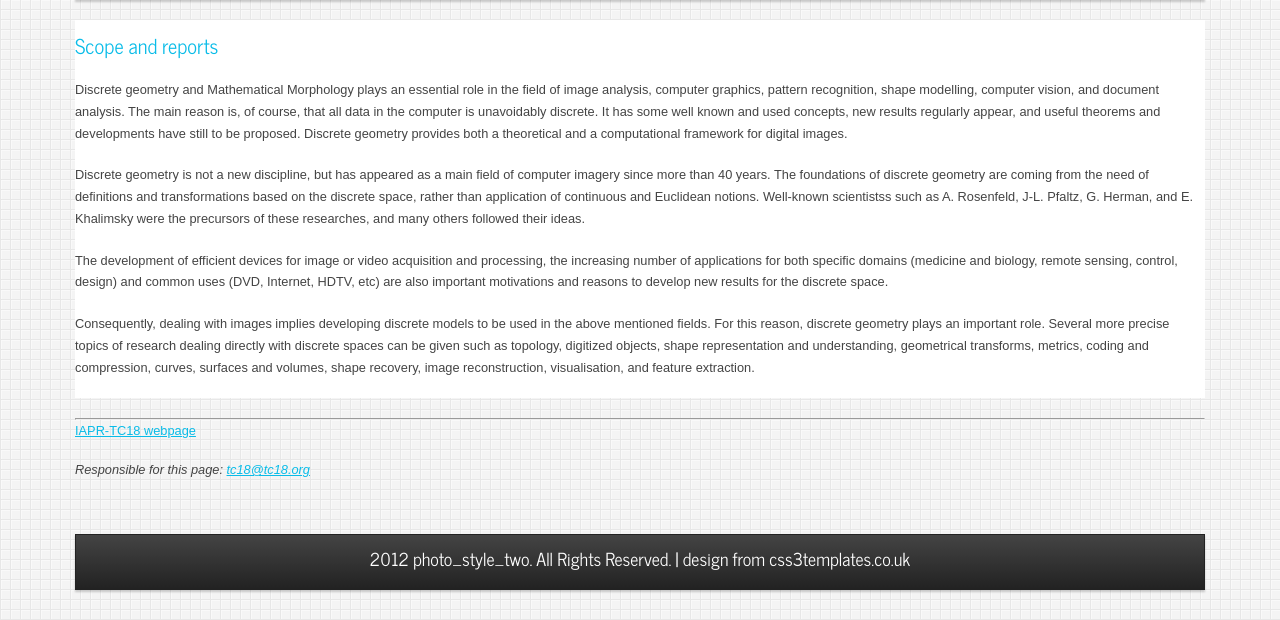
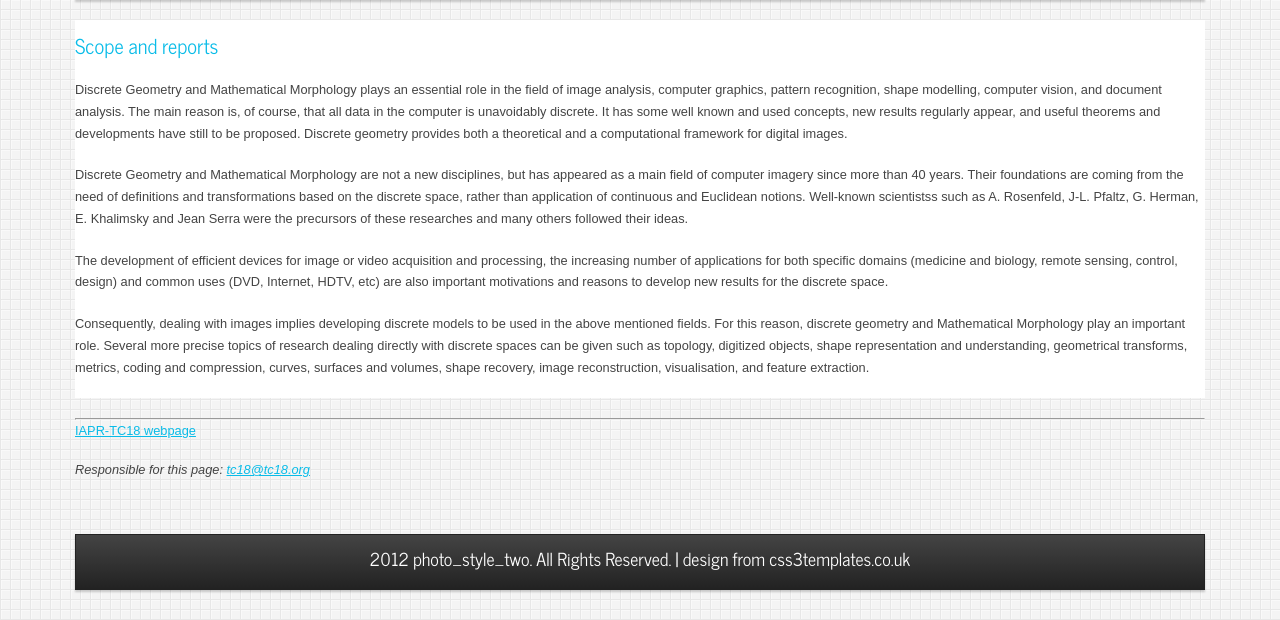
Before and after one commit to TC-18/tc18.org, a PHP site: page /scope.php in a window 1280 px wide. Shown: the part 181-801 px from the top of the page. Run offline with PHP 8.4, Linux system fonts and the light colour scheme.

Commit message:
various edits and add member

```diff
--- a/code_data_set/data_code.php
+++ b/code_data_set/data_code.php
@@ -137,4 +137,5 @@ center</a>: useful links and tools about computational geometry.
 </a>
 
 
-<?php include("http://www.tc18.org/footer.html") ?>
+
+<?php include("/home/tc18/tc18.org/footer.html") ?>
--- a/github.php
+++ /dev/null
@@ -1,4 +0,0 @@
-<?PHP
-     echo `/usr/bin/git pull`;
-
-?>
--- a/org.php
+++ b/org.php
@@ -571,6 +571,12 @@ active role:
 	<td>Grenoble, France</td>
       </tr>
       <tr>
+	<td><a href="http://icube-miv.unistra.fr/fr/index.php/Benoît_Naegel">Benoît Naegel</a></td>
+	<td><a href="http://icube.unistra.fr">ICUBE, Université de Strasbourg</a></td>
+	<td>Strasbourg, France</td>
+      </tr>
+
+      <tr>
 	<td><a href="http://brahms.emu.edu.tr/benedeknagy/">Benedek Nagy</a></td>
 	<td><a href="http://fas.emu.edu.tr/en">Department of Mathematics, Faculty of Arts and Sciences</a></td>
 	<td>North Cyprus</td>
--- a/scope.php
+++ b/scope.php
@@ -5,11 +5,11 @@
       <h2>Scope and reports</h2>
 
     <p>
-      Discrete geometry and Mathematical Morphology plays an essential role in the field of image analysis, computer graphics, pattern recognition, shape modelling, computer vision, and document analysis. The main reason is, of course, that all data in the computer is unavoidably discrete. It has some well known and used concepts, new results regularly appear, and useful theorems and developments have still to be proposed. Discrete geometry provides both a theoretical and a computational framework for digital images.
+      Discrete Geometry and Mathematical Morphology plays an essential role in the field of image analysis, computer graphics, pattern recognition, shape modelling, computer vision, and document analysis. The main reason is, of course, that all data in the computer is unavoidably discrete. It has some well known and used concepts, new results regularly appear, and useful theorems and developments have still to be proposed. Discrete geometry provides both a theoretical and a computational framework for digital images.
     </p>
 
     <p>
-      Discrete geometry is not a new discipline, but has appeared as a main field of computer imagery since more than 40 years. The foundations of discrete geometry are coming from the need of definitions and transformations based on the discrete space, rather than application of continuous and Euclidean notions. Well-known scientistss such as A. Rosenfeld, J-L. Pfaltz, G. Herman, and E. Khalimsky<!--, and T.Y. Kong--> were the precursors of these researches, and many others followed their ideas.
+      Discrete Geometry and Mathematical Morphology are not a new disciplines, but has appeared as a main field of computer imagery since more than 40 years. Their foundations are coming from the need of definitions and transformations based on the discrete space, rather than application of continuous and Euclidean notions. Well-known scientistss such as A. Rosenfeld, J-L. Pfaltz, G. Herman, E. Khalimsky and  Jean Serra were the precursors of these researches and many others followed their ideas.
     </p>
 
     <p>
@@ -17,7 +17,7 @@
     </p>
 
     <p>
-      Consequently, dealing with images implies developing discrete models to be used in the above mentioned fields. For this reason, discrete geometry plays an important role. Several more precise topics of research dealing directly with discrete spaces can be given such as topology, digitized objects, shape representation and understanding, geometrical transforms, metrics, coding and compression, curves, surfaces and volumes, shape recovery, image reconstruction, visualisation, and feature extraction.
+      Consequently, dealing with images implies developing discrete models to be used in the above mentioned fields. For this reason, discrete geometry and Mathematical Morphology play an important role. Several more precise topics of research dealing directly with discrete spaces can be given such as topology, digitized objects, shape representation and understanding, geometrical transforms, metrics, coding and compression, curves, surfaces and volumes, shape recovery, image reconstruction, visualisation, and feature extraction.
     </p>
 
 
```
